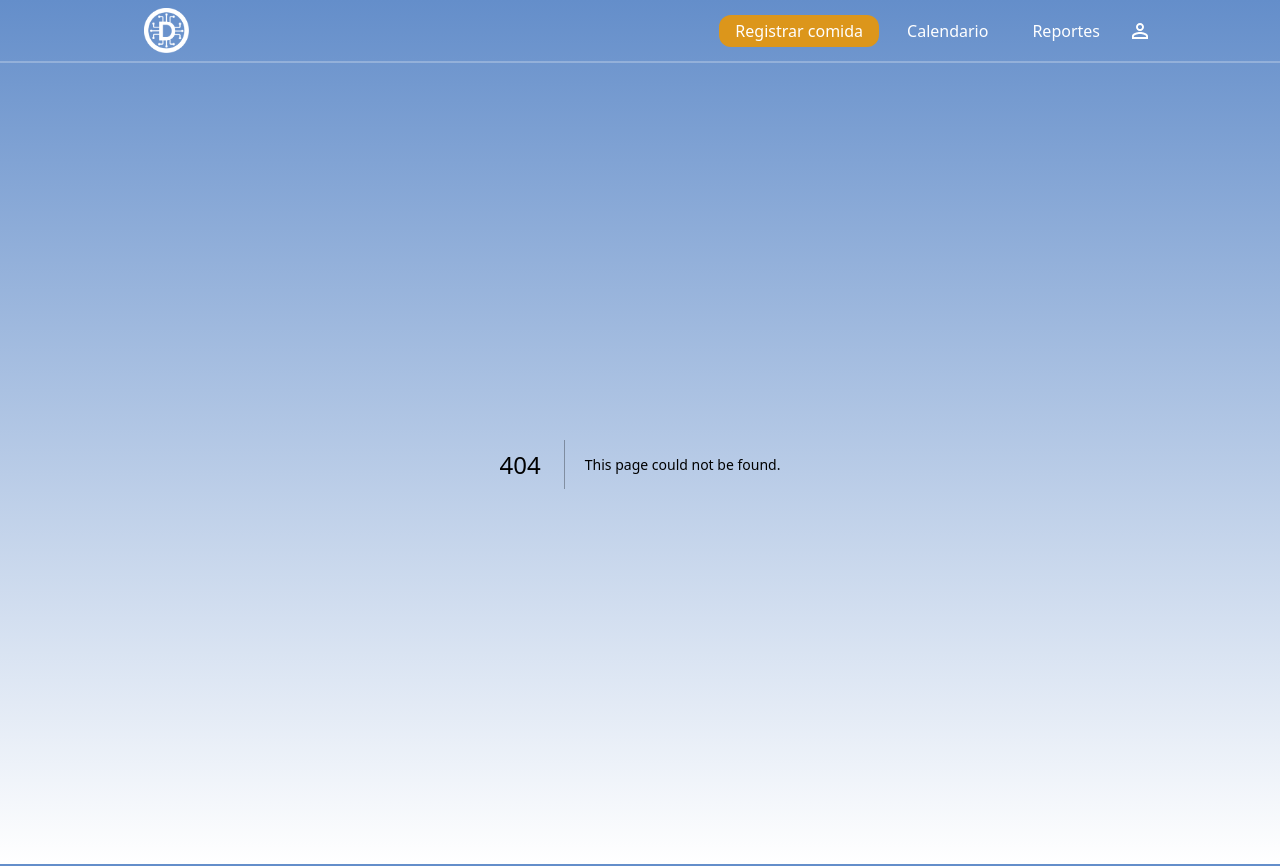
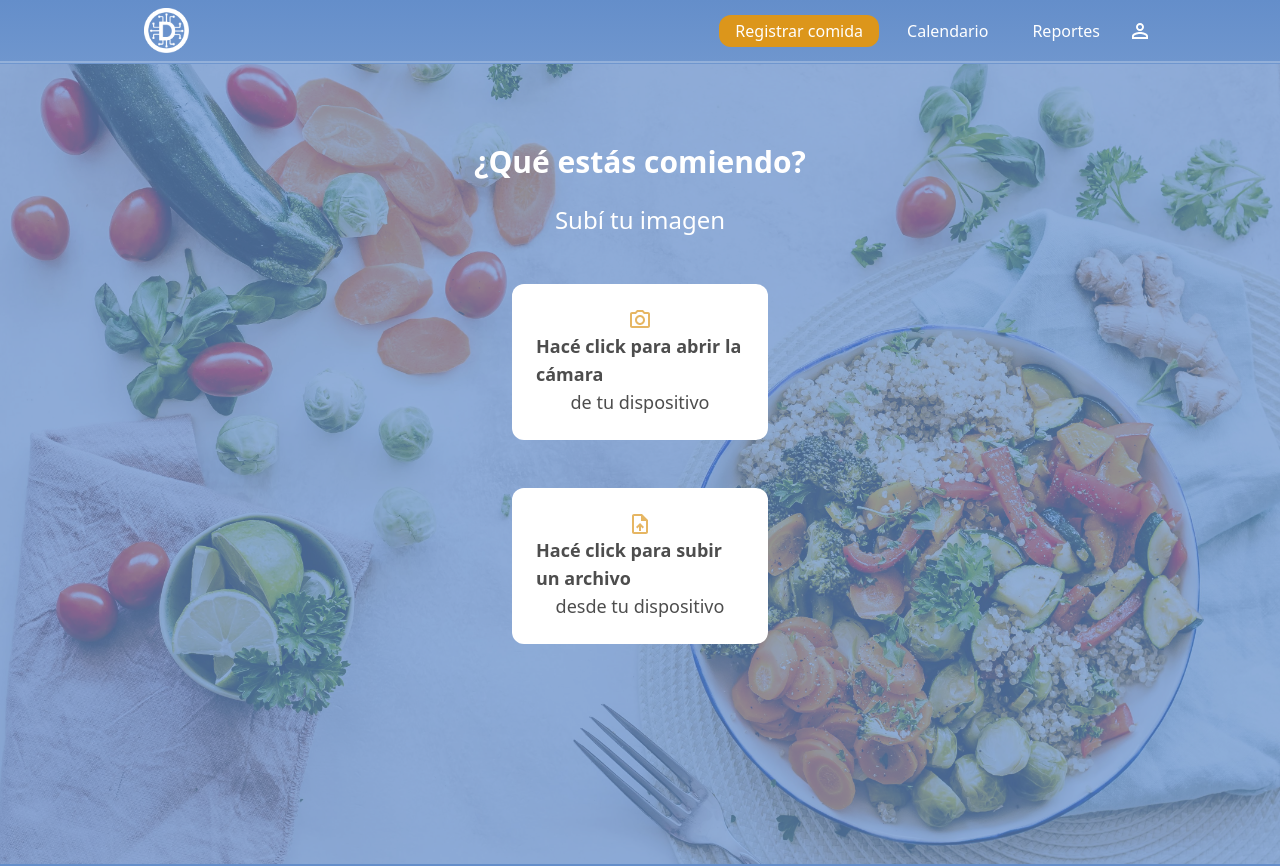
Before and after one commit to NuriaROrquin/diabetia, a Next.js app in the folder frontend/: page /food in a window 1280 px wide. Before the commit this address had no page. Shown: the top 866 px of the page. Built offline with nearby package versions, Linux system fonts and the light colour scheme.

Commit message:
DIAB-31 food page

```diff
--- a/frontend/components/navigation/index.js
+++ b/frontend/components/navigation/index.js
@@ -54,7 +54,7 @@ export const Navigation = () => {
                     id="nav-content">
                     <ul className="lg:flex justify-end flex-1 items-center mb-0">
                         <li className="mr-3">
-                            <NavLink href="/event/food" text="Registrar comida" className="bg-orange-secondary rounded-xl !py-1 hover:bg-orange-focus transition-all"/>
+                            <NavLink href="/food" text="Registrar comida" className="bg-orange-secondary rounded-xl !py-1 hover:bg-orange-focus transition-all"/>
                         </li>
                         <li className="mr-3">
                             <NavLink href="/calendar" text="Calendario"/>
--- a/frontend/components/titles/index.js
+++ b/frontend/components/titles/index.js
@@ -6,10 +6,10 @@ export const TitleSection = ({children, className = ""}) => {
     )
 }
 
-export const SubtitleSection = ({children}) => {
+export const SubtitleSection = ({children, className = ""}) => {
     return (
-        <div className="text-center text-gray-primary">
-            <h2 className="text-2xl font-bold">{children}</h2>
+        <div className={`text-center text-gray-primary ${className}`}>
+            <h2 className="text-2xl font-medium">{children}</h2>
         </div>
     )
 }
--- /dev/null
+++ b/frontend/pages/food/index.js
@@ -0,0 +1,74 @@
+import {Section} from "@/components/section";
+import {SubtitleSection, TitleSection} from "@/components/titles";
+import {CameraAltOutlined, UploadFileOutlined} from "@mui/icons-material";
+import {useRef, useState} from "react";
+
+const FoodPage = () => {
+    const fileInputRef = useRef(null);
+
+    const handleCameraClick = () => {
+        if (navigator.mediaDevices && navigator.mediaDevices.getUserMedia) {
+            navigator.mediaDevices.getUserMedia({ video: true })
+                .then(stream => {
+                    // Lógica para manejar la cámara
+                    console.log('Camera opened', stream);
+                    // Puedes agregar una vista previa de la cámara aquí o redirigir a otra parte
+                })
+                .catch(err => {
+                    console.error('Error opening camera', err);
+                });
+        } else {
+            alert('Tu dispositivo no soporta la apertura de la cámara');
+        }
+    };
+
+    const handleUploadClick = () => {
+        fileInputRef.current.click();
+    };
+
+    const handleFileChange = (event) => {
+        const file = event.target.files[0];
+        if (file) {
+            const reader = new FileReader();
+            reader.onloadend = () => {
+                const base64String = reader.result.replace('data:', '').replace(/^.+,/, '');
+                console.log(base64String);
+            };
+            reader.readAsDataURL(file);
+        }
+    };
+
+    return(
+        <Section className="bg-food bg-cover">
+            <div className="bg-blue-primary w-full h-screen bg-opacity-70 flex flex-col items-center gap-12">
+                <div>
+                    <TitleSection className="text-white pt-20 mb-6">¿Qué estás comiendo?</TitleSection>
+                    <SubtitleSection className="text-white">Subí tu imagen</SubtitleSection>
+                </div>
+
+                <div className="bg-white w-1/5 flex flex-col rounded-xl p-6 justify-center items-center"
+                     onClick={handleCameraClick}>
+                    <CameraAltOutlined className="text-orange-primary h-20 w-20"/>
+                    <span className="text-lg text-gray-primary font-semibold">Hacé click para abrir la cámara</span>
+                    <span className="text-lg text-gray-primary">de tu dispositivo</span>
+                </div>
+
+                <div className="bg-white w-1/5 flex flex-col rounded-xl p-6 justify-center items-center"
+                     onClick={handleUploadClick}>
+                    <UploadFileOutlined className="text-orange-primary h-20 w-20"/>
+                    <span className="text-lg text-gray-primary font-semibold">Hacé click para subir un archivo</span>
+                    <span className="text-lg text-gray-primary">desde tu dispositivo</span>
+                </div>
+
+                <input
+                    type="file"
+                    ref={fileInputRef}
+                    style={{display: 'none'}}
+                    onChange={handleFileChange}
+                />
+            </div>
+        </Section>
+    )
+}
+
+export default FoodPage;
--- a/frontend/tailwind.config.js
+++ b/frontend/tailwind.config.js
@@ -55,6 +55,8 @@ module.exports = {
       },
       backgroundImage: {
         'actividad-fisica': "url('/actividad-fisica.webp')",
+        'food': "url('/food.jpg')",
+
       }
     },
   },
```
Also changed, not shown: frontend/public/food.jpg (added).
